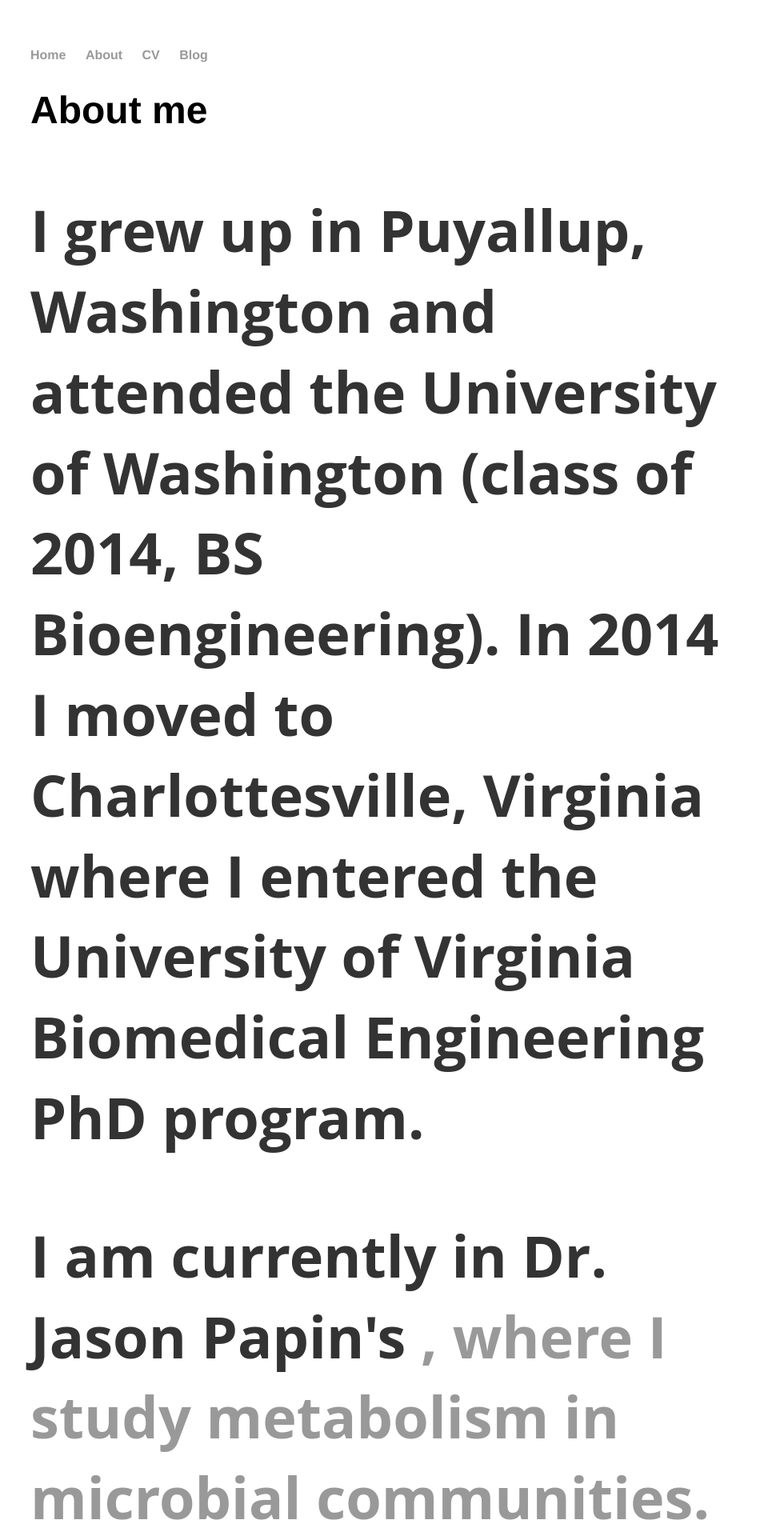
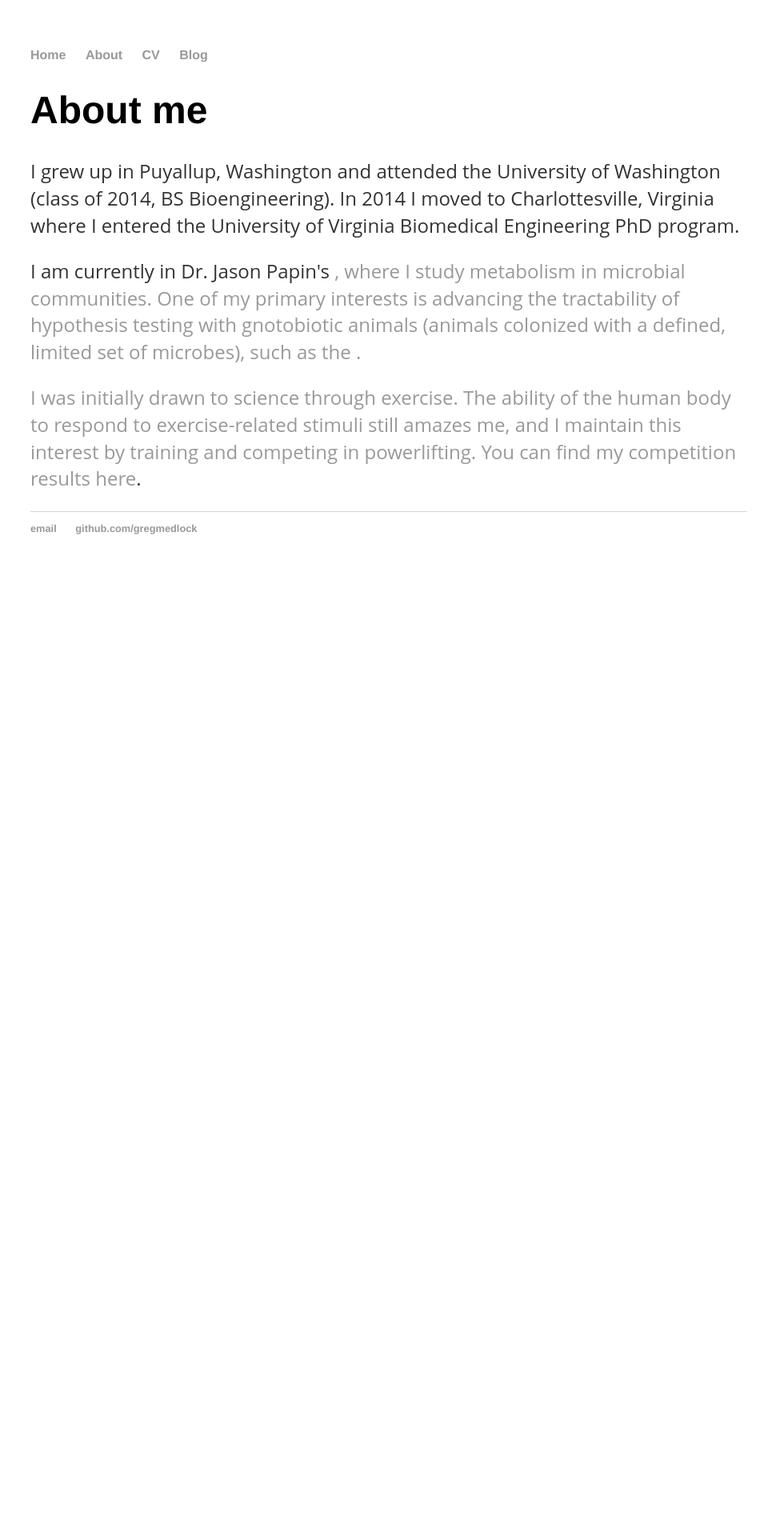
Before and after one commit to gregmedlock/gregmedlock.github.io, a Jekyll site: the page built from about/index.html, in a window 1280 px wide. Shown: the top 1920 px of the page at 80% size, without its empty margins (154-1119 px from the left). Built offline with Jekyll 4.4.1, drawn with Linux system fonts in a browser that asks for light colours; after the commit the page ends 900 px from its top, so only the background shows below that.

```diff
--- a/about/index.html
+++ b/about/index.html
@@ -3,7 +3,7 @@ layout: default
 title: About me
 ---
 <div class="blurb">
-	<h1>About me<h1>
+	<h1>About me</h1>
 	<p>I grew up in Puyallup, Washington and attended the University of Washington
 		 (class of 2014, BS Bioengineering). In 2014 I moved to Charlottesville, Virginia
 		 where I entered the University of Virginia Biomedical Engineering PhD program.</p>
```
